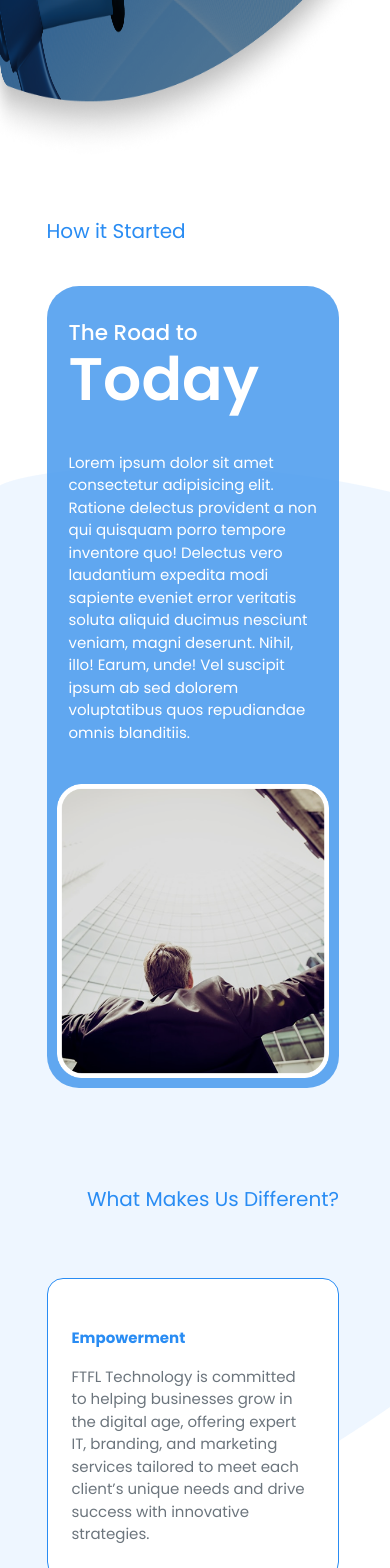
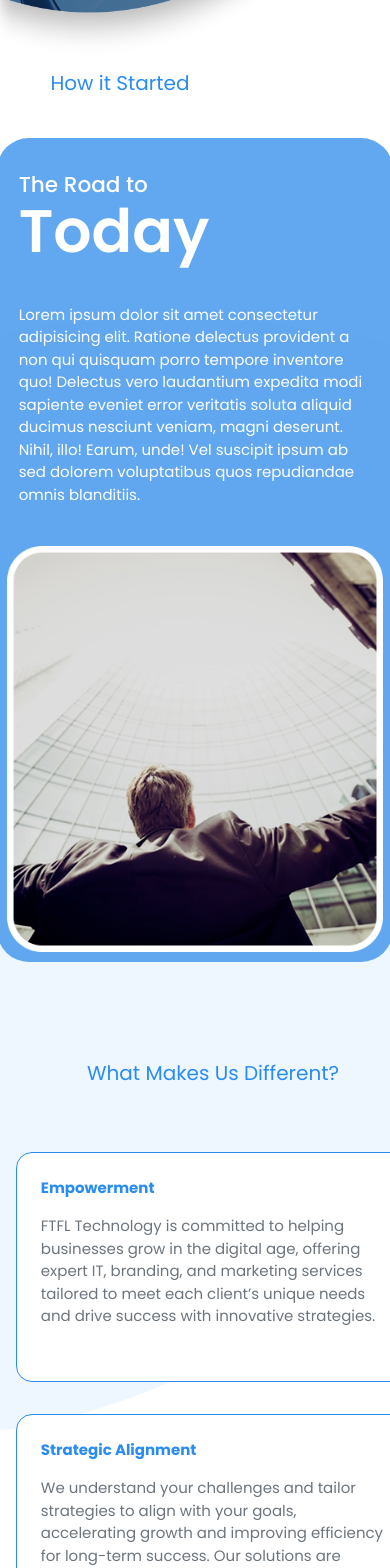
Before and after one commit to Ekata1233/ftfl, a React (Vite) app: page /about in a window 390 px wide. Shown: the part 432-2000 px from the top of the page. Built offline with nearby package versions, Linux system fonts and the light colour scheme.

Commit message:
footer few chnages

```diff
--- a/src/App.css
+++ b/src/App.css
@@ -130,7 +130,7 @@
   font-size: 20px;
 }
 .about-img{
-  height: 600px !important;
+  height: 500px !important;
 }
 .blue-btn{
   font-size: 10px !important;
@@ -177,7 +177,7 @@ padding: 10px;
   font-size: 20px;
 }
 .about-img{
-  height: 600px !important;
+  height: 530px !important;
 }
 .blue-btn{
   font-size: 10px !important;
@@ -224,7 +224,7 @@ padding: 10px;
     font-size: 20px;
   }
   .about-img{
-    height: 600px !important;
+    height: 500px !important;
   }
   .blue-btn{
     font-size: 10px !important;
--- a/src/Components/About/About.css
+++ b/src/Components/About/About.css
@@ -34,7 +34,7 @@ html, body {
   @media only screen  and (max-width: 320px){
  .vector-image{
       margin-top: 300px;
-      margin-bottom: 900px !important;
+      margin-bottom: 650px !important;
   }
   .vision-row{
     margin-top: 50px;
@@ -54,7 +54,7 @@ html, body {
   @media only screen and (min-width: 321px) and (max-width: 375px){
     .vector-image{
       margin-top: 300px;
-      margin-bottom: 900px !important;
+      margin-bottom: 550px !important;
   }
   .vision-row{
     margin-top: 50px;
@@ -77,7 +77,7 @@ html, body {
 
     .vector-image{
         margin-top: 300px;
-        margin-bottom: 650px;
+        margin-bottom: 500px;
     }
     /* .about{
         height: 3000px !important;
--- a/src/Components/About/About.jsx
+++ b/src/Components/About/About.jsx
@@ -43,7 +43,7 @@ function About() {
       </div>
 
       {/* Additional Content */}
-      <Row className="w-100 mt-5">
+      <Row className="w-100 mt-lg-5">
         <div className="image-container position-relative">
           <div className="overlay-content">
             <HowItServices />
--- a/src/Components/About/OurCoreValue/OurCoreValur.css
+++ b/src/Components/About/OurCoreValue/OurCoreValur.css
@@ -26,30 +26,63 @@
     height: 500px !important;
   } @media only screen and (max-width: 320px){
     .background-img{
-      margin-bottom: 1150px !important;
+      margin-bottom: 750px !important;
 
   }
   .text-box {
 
       height: 440px !important;
+      width: 300px !important;
+    }
+    .value-container {
+      position: absolute;
+      top: 0;
+      left: 3%;
+      right: 10%;
+
+
+
+    }
+    .futture{
+      width: 300px !important;
+      padding: 10px !important;
     }
   }
   @media only screen and (min-width: 321px) and (max-width: 425px){
     .background-img{
-        margin-bottom: 950px !important;
+        margin-bottom: 720px !important;
     }
     .text-box {
 
         height: 440px !important;
+        width: 350px !important;
+      }
+      .value-container {
+        position: absolute;
+        top: 0;
+        left: 3%;
+        right: 10%;
+
+
+
+      }
+      .futture{
+        width: 350px !important;
+        padding: 10px !important;
       }
   }
   @media only screen and (min-width: 376px) and (max-width: 425px){
     .background-img{
-        margin-bottom: 950px !important;
+        margin-bottom: 600px !important;
     }
     .text-box {
 
         height: 440px !important;
+        width: 400px !important;
+      }
+      .futture{
+        width: 400px !important;
+        padding: 10px !important;
       }
   }
   @media only screen and (min-width: 426px) and (max-width: 768px){
--- a/src/Components/About/OurVison/OurVision.jsx
+++ b/src/Components/About/OurVison/OurVision.jsx
@@ -26,8 +26,8 @@ function OurVision() {
                             </div>
                         </Col>
                     </Row>
-                    <Row className=" mission pt-5">
-                        <Col xs={12} sm={12} md={8} lg={5} xl={6} className="px-4 mt-5 pt-5 vision-col">
+                    <Row className=" mission ">
+                        <Col xs={12} sm={12} md={8} lg={5} xl={6} className="px-4 mt-5  vision-col">
 
                             <p className=""><span className="" style={{ fontWeight: "400", fontSize: "45px", }}>Our</span><span className="blue" style={{ fontWeight: "600", fontSize: "45px" }}> Mission</span></p>
                             <p className="text-secondary text">We strive to be a global leader in the delivery of innovative technologies that drive and support business growth and success. We combine the power of IT, branding, and marketing to help businesses adapt and thrive in a fast-evolving digital world.
--- a/src/Components/About/WhatDiffernt/WhatDifferent.jsx
+++ b/src/Components/About/WhatDiffernt/WhatDifferent.jsx
@@ -12,19 +12,19 @@ function WhatDifferent() {
                 <div>
                     <Row className="text whatdiffer">
                         <Col xs={12} sm={12} md={12} lg={4} xl={4}>
-                            <div className="box bg-white py-5 px-4 rounded rounded-4 my-3 what text-secondary differ">
+                            <div className="box bg-white py-4 px-4 rounded rounded-4 my-3 what text-secondary differ">
                                 <p className="fw-bold blue">Empowerment</p>
                                 <p className="text">FTFL Technology is committed to helping businesses grow in the digital age, offering expert IT, branding, and marketing services tailored to meet each client’s unique needs and drive success with innovative strategies.</p>
                             </div>
                         </Col>
                         <Col xs={12} sm={12} md={12} lg={4} xl={4}>
-                            <div className="box bg-white py-5 px-4 rounded rounded-4 my-3 what text-secondary differ">
+                            <div className="box bg-white py-4 px-4 rounded rounded-4 my-3 what text-secondary differ">
                                 <p className="fw-bold blue">Strategic Alignment</p>
                                 <p className="text">We understand your challenges and tailor strategies to align with your goals, accelerating growth and improving efficiency for long-term success. Our solutions are designed to drive progress and enhance operational performance.</p>
                             </div>
                         </Col>
                         <Col xs={12} sm={12} md={12} lg={4} xl={4}>
-                            <div className="box bg-white py-5 px-4 rounded rounded-4 my-3 what text-secondary differ">
+                            <div className="box bg-white py-4 px-4 rounded rounded-4 my-3 what text-secondary differ">
                                 <p className="fw-bold blue">Guidance</p>
                                 <p className="text">From efficient business procedures to cutting-edge technology and impactful branding, FTFL Technology supports start-ups, SMEs, and established companies through the complexities of the digital world every step of the way.</p>
                             </div>
--- a/src/Components/HowItServices/HowItServices.jsx
+++ b/src/Components/HowItServices/HowItServices.jsx
@@ -11,7 +11,7 @@ function HowItServices() {
             <p className="blue heading-p pb-4"> How it Started</p>
             <div className="d-flex justify-content-center align-items-center ">
 
-            <div className="d-flex justify-content-center mx-auto blue-bg text-white rounded rounded-5 howstart">
+            <div className="d-flex justify-content-center blue-bg text-white rounded rounded-5 howstart ">
       <Row className="full-width-row  started">
         <Col xs={12} sm={12} md={12} lg={8} xl={8} className="p-4">
             <div>
--- a/src/Components/HowItServices/HowItServics.css
+++ b/src/Components/HowItServices/HowItServics.css
@@ -10,7 +10,7 @@
 
   .overlay-content {
     position: absolute;
-   left: 15%;
+   left: 16%;
    right: 10%;
 
   }
@@ -58,8 +58,13 @@
     .howstart{
       padding: 10px !important;
     }
+    .started{
+      width: 300px !important;
+    }
     .differ{
-      height: 350px !important;
+      height: 280px !important;
+      width: 300px !important;
+      left: -12% !important;
     }
     .whatdiffer{
       margin-bottom: 100px !important;
@@ -69,8 +74,12 @@
     .howstart{
       padding: 10px !important;
     }
+    .started{
+      width: 360px !important;
+    }
     .differ{
-      height: 350px !important;
+      height: 250px !important;
+      width: 360px !important;
     }
     .whatdiffer{
       margin-bottom: 100px !important;
@@ -78,7 +87,12 @@
   }
   @media only screen and (min-width: 376px) and (max-width: 425px){
     .differ{
-      height: 300px !important;
+      height: 230px !important;
+      width: 400px !important;
+
+    }
+    .started{
+      width: 400px !important;
     }
   }
   @media only screen and (min-width: 426px) and (max-width: 768px){
```
Also changed, not shown: src/Components/About/OurCoreValue/OurCoreValue.jsx (+7 -7 lines).
